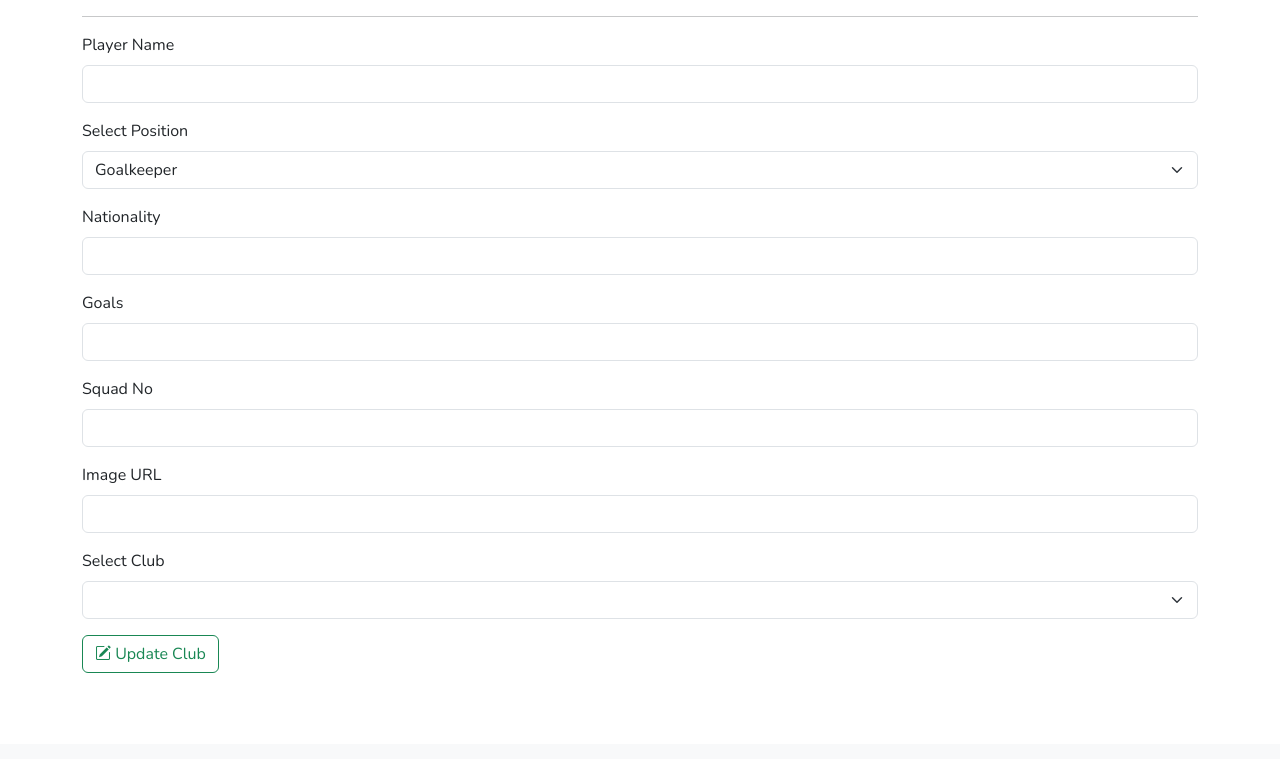
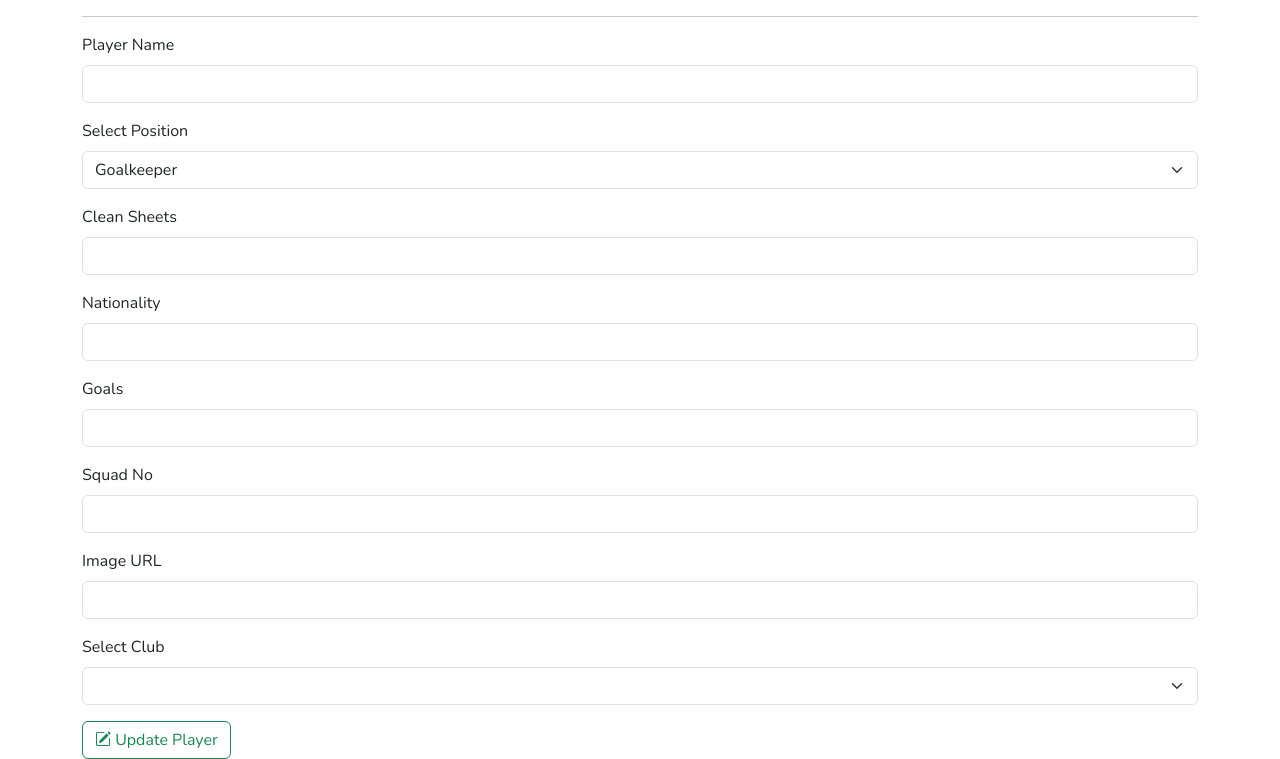
Before and after one commit to Botan-susuk/flask-epl, a Flask app: template epl/players/templates/players/update_player.html in a window 1280 px wide. Shown: the part 56-815 px from the top of the page. Before the commit the page ends 729 px from the top, so only its background shows below. Run offline with Flask 3, Linux system fonts and the light colour scheme; the template is opened without the code that fills it, so the values that code supplies are empty.

Commit message:
add attribute clean_sheets

```diff
--- a/epl/models.py
+++ b/epl/models.py
@@ -24,6 +24,7 @@ class Player(db.Model):
   goals: Mapped[int] = mapped_column(Integer, default=0, nullable=False)
   squad_no: Mapped[int] = mapped_column(Integer, nullable=True)
   img: Mapped[str] = mapped_column(String(255), nullable=False)
+  clean_sheets: Mapped[int | None] = mapped_column(Integer, nullable=True)
   club_id: Mapped[int] = mapped_column(Integer, ForeignKey(Club.id))
 
   club: Mapped[Club] = relationship(back_populates='players')
--- a/epl/players/templates/players/index.html
+++ b/epl/players/templates/players/index.html
@@ -30,12 +30,14 @@
         </form>
       </div>
     </div>
+
     <table class="table table-hover mt-3">
       <thead>
         <th>#</th>
         <th>Player Name</th>
         <th>Action</th>
       </thead>
+
       <tbody id="result">
         {% for player in players %}
         <tr>
@@ -48,7 +50,6 @@
           </td>
         </tr>
         {% endfor %}
-
       </tbody>
     </table>
   </div>
--- a/epl/players/templates/players/update_player.html
+++ b/epl/players/templates/players/update_player.html
@@ -13,56 +13,71 @@
         <label for="name" class="form-label">Player Name</label>
         <input value="{{player.name}}" name="name" readonly type="text" class="form-control" id="name" required>
       </div>
+
       <div class="mb-3">
         <label for="position" class="form-label">Select Position</label>
-        <select name="position" class="form-select" aria-readonly="true">
-          <option value="Goalkeeper" {% if player.position == 'Goalkeeper' %}
-            selected
-          {% endif %}
-          >Goalkeeper</option>
-          <option value="Defender" {% if player.position == 'Defender' %}
-            selected
-          {% endif %}>Defender</option>
-          <option value="Midfielder" {% if player.position == 'Midfielder' %}
-            selected
-          {% endif %}>Midfielder</option>
-          <option value="Forward" {% if player.position == 'Forward' %}
-            selected
-          {% endif %}>Forward</option>
+        <select id="position" name="position" class="form-select" aria-readonly="true">
+          <option value="Goalkeeper" {% if player.position == 'Goalkeeper' %}selected{% endif %}>Goalkeeper</option>
+          <option value="Defender" {% if player.position == 'Defender' %}selected{% endif %}>Defender</option>
+          <option value="Midfielder" {% if player.position == 'Midfielder' %}selected{% endif %}>Midfielder</option>
+          <option value="Forward" {% if player.position == 'Forward' %}selected{% endif %}>Forward</option>
         </select>
       </div>
+
+      <div class="mb-3" id="cs-box">
+        <label for="clean_sheets" class="form-label">Clean Sheets</label>
+        <input value="{{ player.clean_sheets if player.clean_sheets is not none else '' }}"
+               name="clean_sheets" type="number" min="0" class="form-control" id="clean_sheets">
+      </div>
+
       <div class="mb-3">
         <label for="nationality" class="form-label">Nationality</label>
         <input value="{{player.nationality}}" readonly name="nationality" type="text" class="form-control" id="nationality" required>
       </div>
+
       <div class="mb-3">
         <label for="goals" class="form-label">Goals</label>
         <input value="{{player.goals}}" name="goals" type="number" class="form-control" id="goals" required>
       </div>
+
       <div class="mb-3">
         <label for="squad_no" class="form-label">Squad No</label>
         <input value="{{player.squad_no}}" name="squad_no" type="number" class="form-control" id="squad_no" required>
       </div>
+
       <div class="mb-3">
         <label for="img" class="form-label">Image URL</label>
         <input value="{{player.img}}" name="img" type="text" class="form-control" id="img" required>
       </div>
+
       <div class="mb-3">
-        <label for="position" class="form-label">Select Club</label>
+        <label for="club_id" class="form-label">Select Club</label>
         <select name="club_id" class="form-select" aria-label="Default select example">
           {% for club in clubs %}
-            <option value="{{club.id}}" {% if player.club.name == club.name %}
-              selected
-            {% endif %}
-            >{{club.name}}</option>
+            <option value="{{club.id}}" {% if player.club_id == club.id %}selected{% endif %}>{{club.name}}</option>
           {% endfor %}
-
         </select>
       </div>
+
       <button type="submit" class="btn btn-outline-success">
         <i class="bi bi-pencil-square"></i>
-        Update Club
+        Update Player
       </button>
     </form>
+
+    <script>
+      const positionSelect = document.getElementById("position");
+      const csBox = document.getElementById("cs-box");
+      const csInput = document.getElementById("clean_sheets");
+
+      function toggleCleanSheets() {
+        const isGK = positionSelect.value === "Goalkeeper";
+        csBox.style.display = isGK ? "block" : "none";
+        if (!isGK) csInput.value = "";
+      }
+
+      positionSelect.addEventListener("change", toggleCleanSheets);
+      toggleCleanSheets();
+    </script>
   </div>
 {% endblock %}
```
Also changed, not shown: epl/players/routes.py (+8 -1 lines), epl/players/templates/players/info_player.html (+30 -2 lines), epl/players/templates/players/new_player.html (+29 -3 lines). Lines whose indentation alone changed are shown as unchanged.
